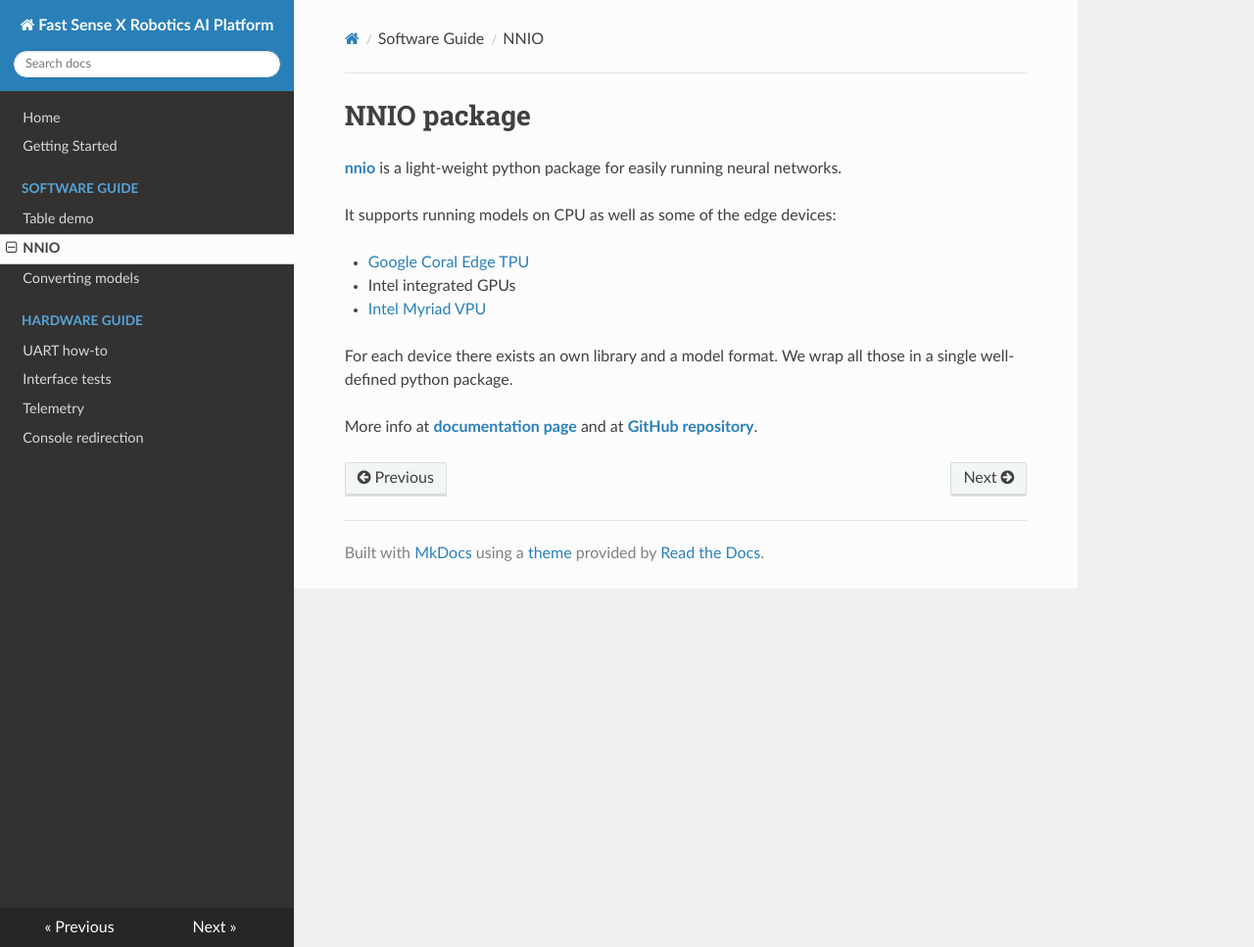
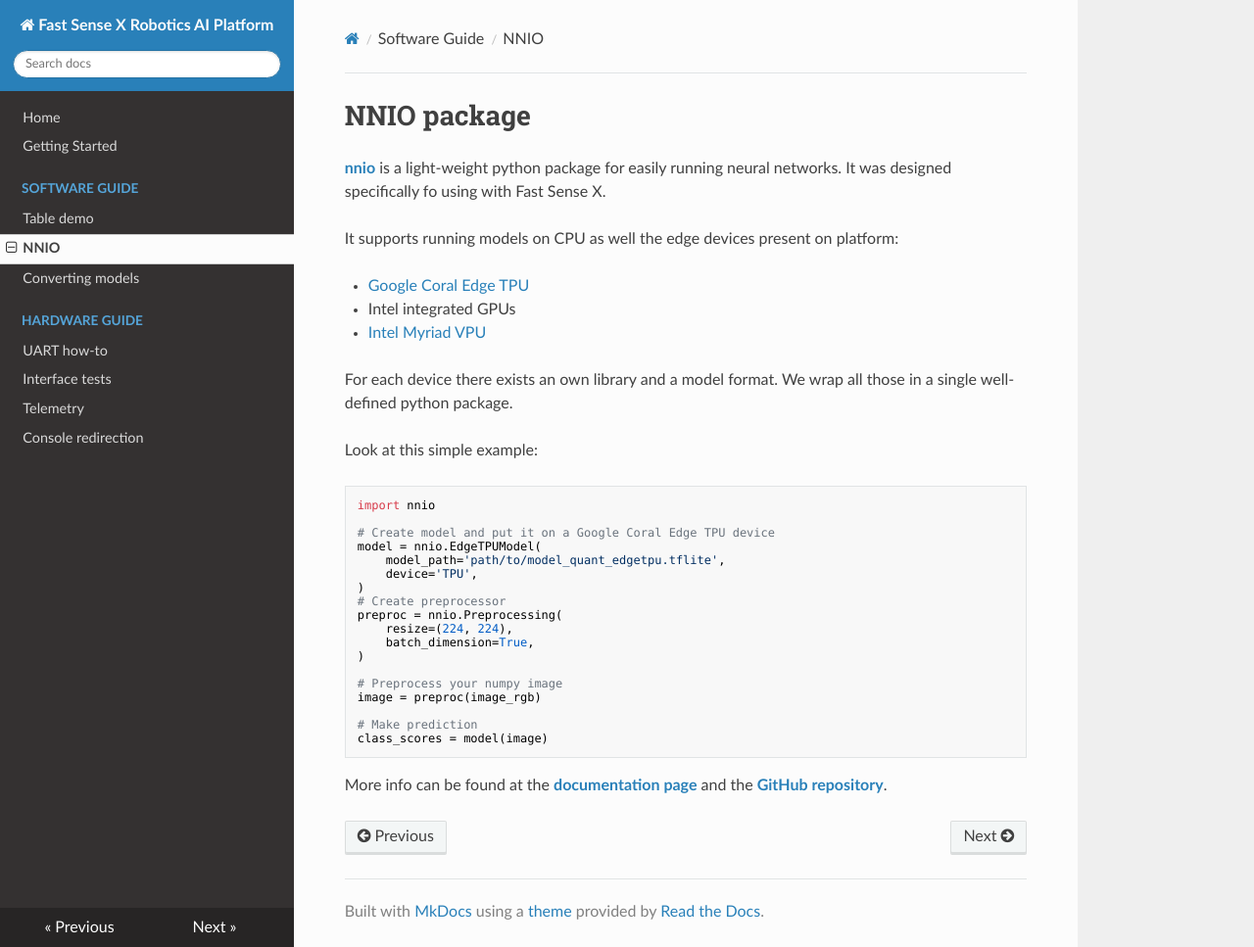
Before and after one commit to FastSense/fastsense-x-documentation, an MkDocs documentation site: the page built from docs/software-guide/nnio.md, in a window 1280 px wide and 967 px high. Shown: the whole window at 98% size. Built offline with MkDocs 1.6.1, drawn with Linux system fonts in a browser that asks for light colours; nearby versions of some CDN libraries.

Commit message:
change nnio description

````diff
--- a/docs/software-guide/nnio.md
+++ b/docs/software-guide/nnio.md
@@ -1,8 +1,8 @@
 # NNIO package
 
-[**nnio**](https://nnio.readthedocs.io/en/latest/) is a light-weight python package for easily running neural networks.
+[**nnio**](https://nnio.readthedocs.io/en/latest/) is a light-weight python package for easily running neural networks. It was designed specifically fo using with Fast Sense X.
 
-It supports running models on CPU as well as some of the edge devices:
+It supports running models on CPU as well the edge devices present on platform:
 
   * [Google Coral Edge TPU](https://coral.ai/)
   * Intel integrated GPUs
@@ -10,4 +10,26 @@ It supports running models on CPU as well as some of the edge devices:
 
 For each device there exists an own library and a model format. We wrap all those in a single well-defined python package.
 
-More info at [**documentation page**](https://nnio.readthedocs.io/en/latest/) and at [**GitHub repository**](https://github.com/FastSense/nnio).
+Look at this simple example:
+```python
+import nnio
+
+# Create model and put it on a Google Coral Edge TPU device
+model = nnio.EdgeTPUModel(
+    model_path='path/to/model_quant_edgetpu.tflite',
+    device='TPU',
+)
+# Create preprocessor
+preproc = nnio.Preprocessing(
+    resize=(224, 224),
+    batch_dimension=True,
+)
+
+# Preprocess your numpy image
+image = preproc(image_rgb)
+
+# Make prediction
+class_scores = model(image)
+```
+
+More info can be found at the [**documentation page**](https://nnio.readthedocs.io/en/latest/) and the [**GitHub repository**](https://github.com/FastSense/nnio).
````
